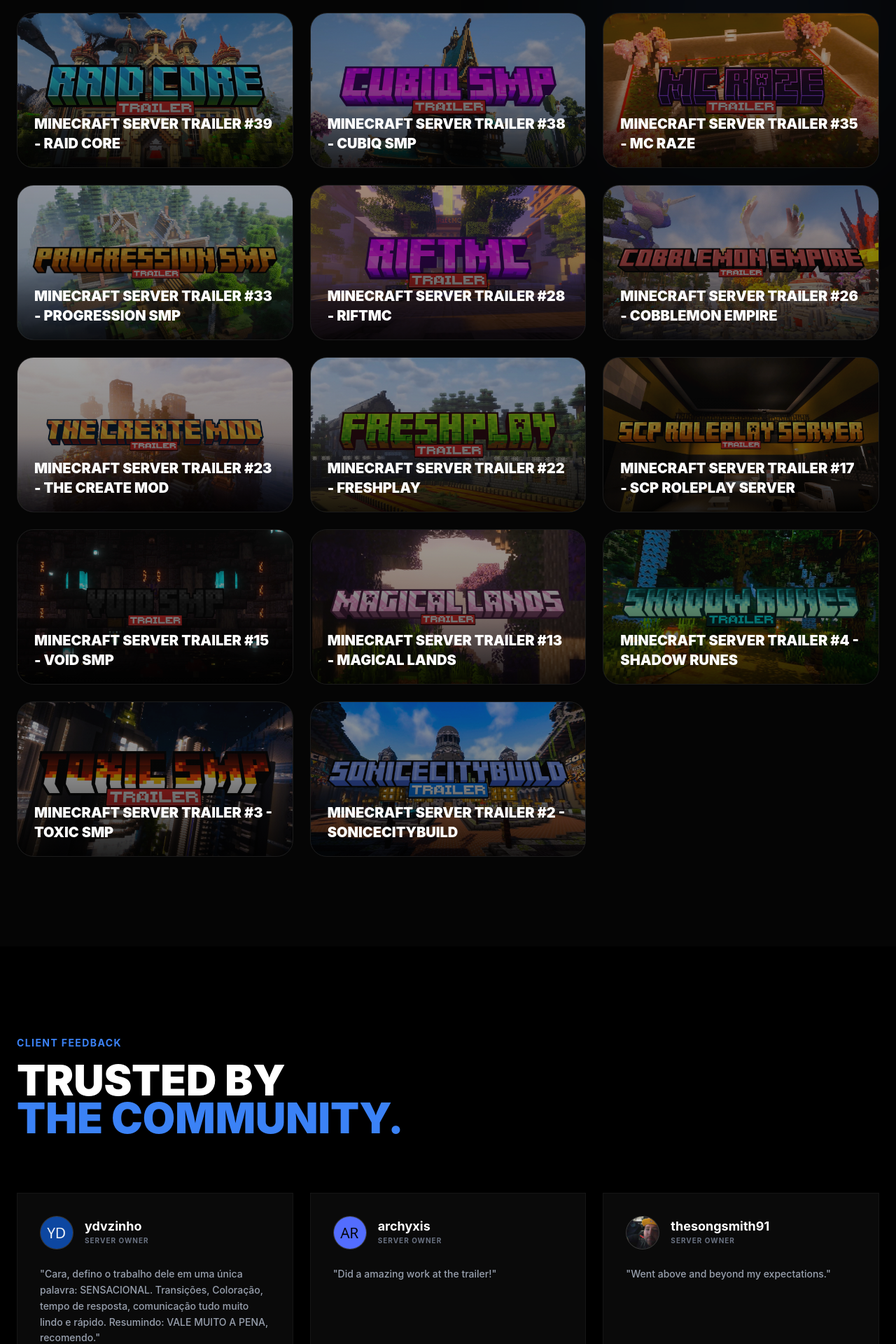
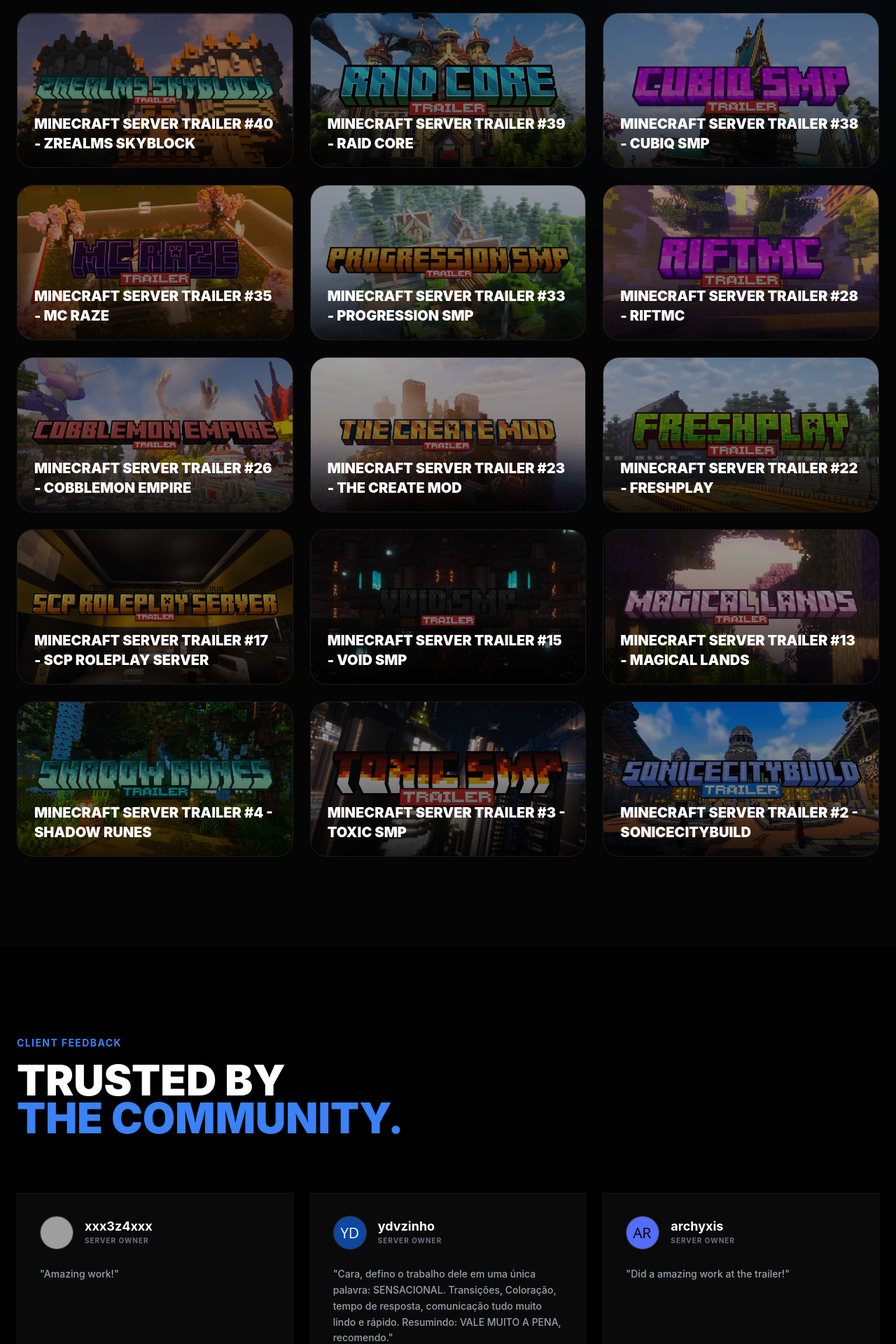
Before and after one commit to lammycz/lammycz.github.io, a React (Vite) app: page / in a window 1280 px wide. Shown: the part 3000-4920 px from the top of the page at 70% size. Built offline with nearby package versions, Linux system fonts and the light colour scheme; grey boxes are pictures that could not be loaded.

Commit message:
17.6.2026

```diff
--- a/src/components/Testimonials.tsx
+++ b/src/components/Testimonials.tsx
@@ -4,6 +4,13 @@ import { useState, useEffect } from "react";
 import { motion, AnimatePresence } from "motion/react";
 
 const testimonials = [
+  {
+    name: "xxx3z4xxx",
+    role: "Server Owner",
+    text: "Amazing work!",
+    avatar: "/assets/clients/xxx3z4xxx.png",
+    trailerUrl: "https://www.youtube.com/embed/vX3w5ayZm2U?autoplay=1&mute=0"
+  },
   {
     name: "ydvzinho",
     role: "Server Owner",
--- a/src/components/Work.tsx
+++ b/src/components/Work.tsx
@@ -4,6 +4,12 @@ import { useState, useEffect } from "react";
 import { motion, AnimatePresence } from "motion/react";
 
 const projects = [
+    {
+    title: "Minecraft Server Trailer #40 - ZRealms Skyblock",
+    tier: "Starter",
+    image: "/assets/thumb/xxx3z4xxx-server-trailer.jpg",
+    videoUrl: "https://www.youtube.com/embed/vX3w5ayZm2U?autoplay=1&mute=0",
+  },
   {
     title: "Minecraft Server Trailer #39 - Raid Core",
     tier: "Starter",
```
Also changed, not shown: public/assets/clients/xxx3z4xxx.webp (added), public/assets/thumb/xxx3z4xxx-server-trailer.jpg (added).
